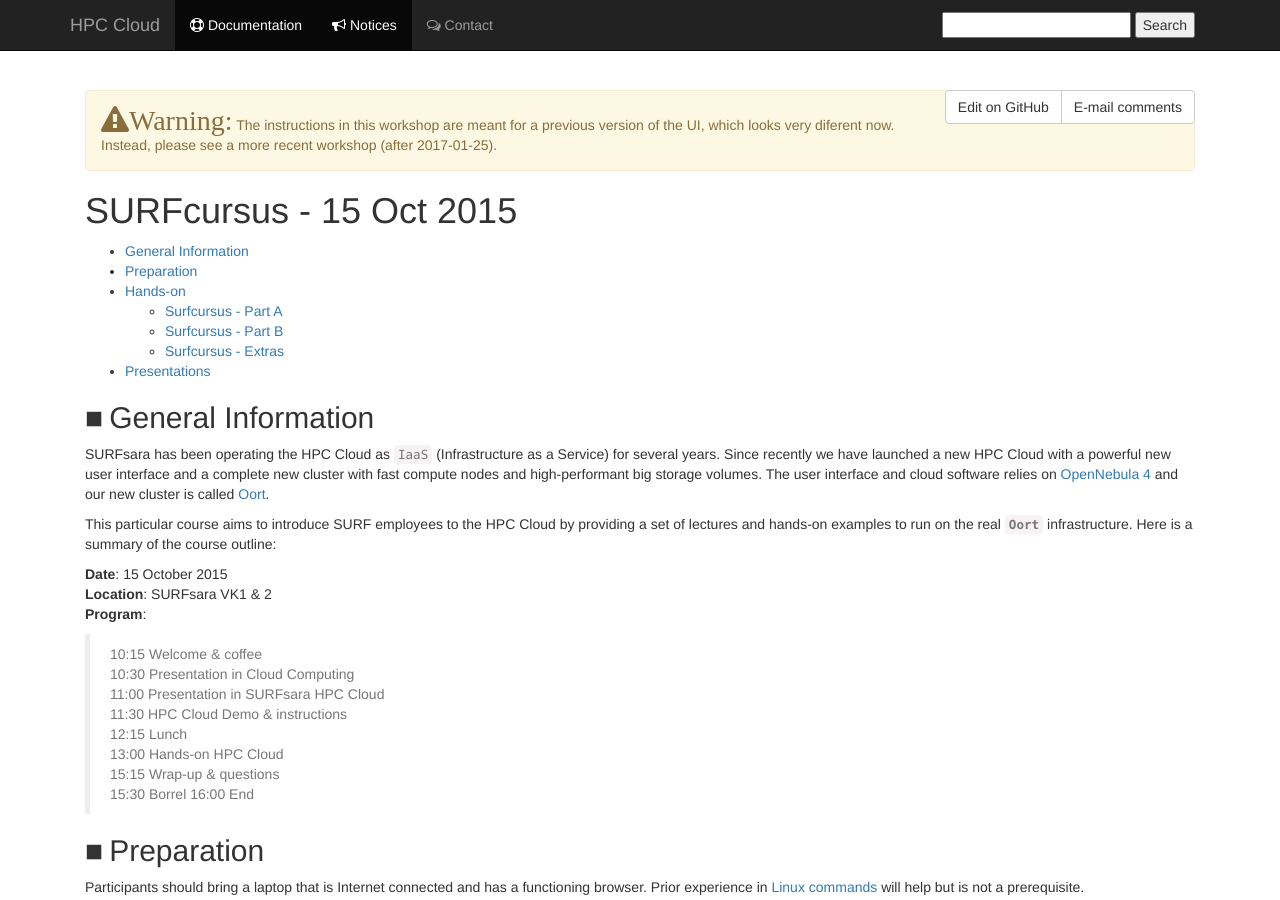
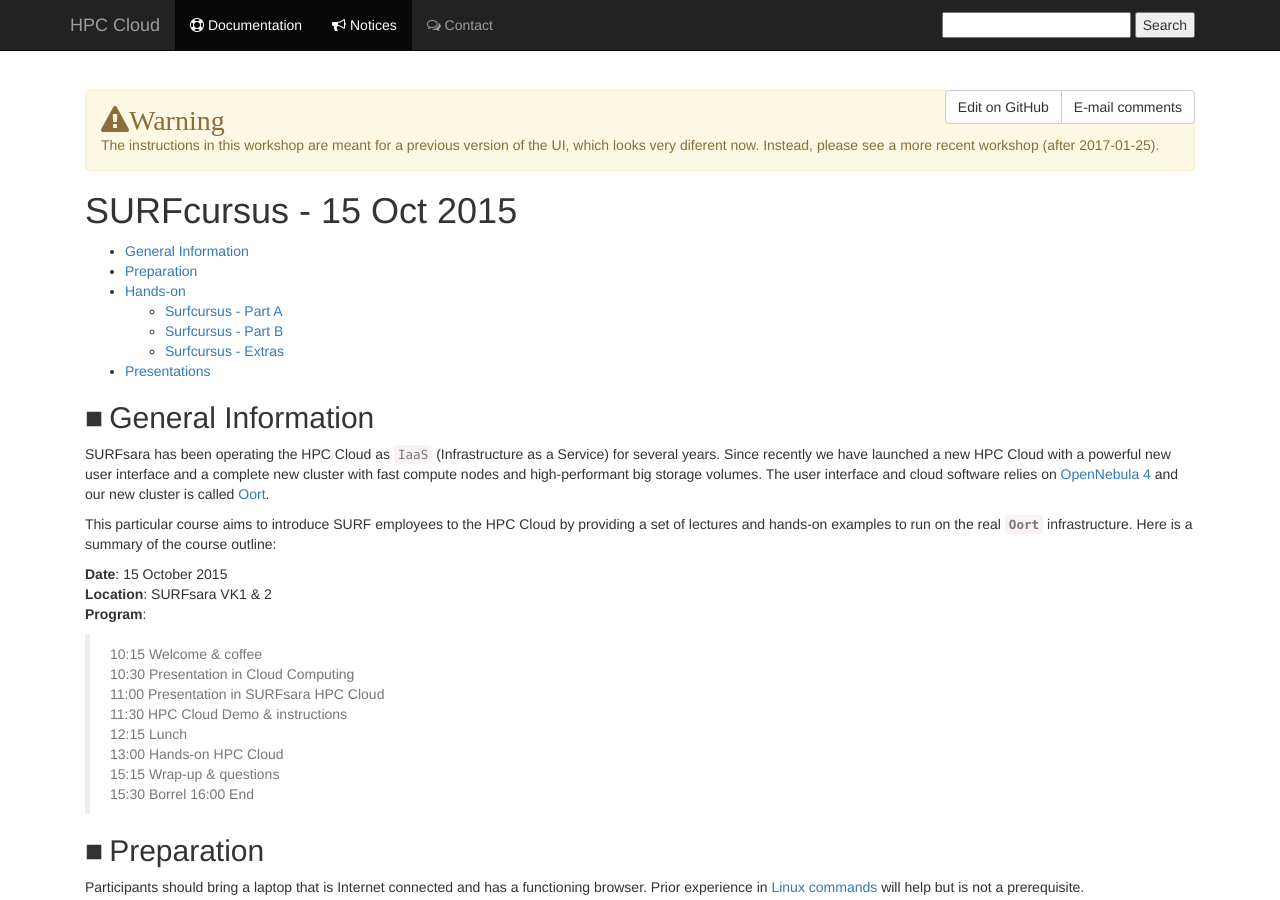
Before and after one commit to sara-nl/clouddocs, a Jekyll site: the page built from surfcursus-2015-Oct-15.markdown, in a window 1280 px wide and 900 px high. Built offline with Jekyll 4.4.1, drawn with Linux system fonts in a browser that asks for light colours; nearby versions of some CDN libraries.

Commit message:
Update surfcursus-2015-Oct-15.markdown

```diff
--- a/surfcursus-2015-Oct-15.markdown
+++ b/surfcursus-2015-Oct-15.markdown
@@ -3,7 +3,7 @@
 ---
 
 <div class="alert alert-warning" markdown="1">
-<i class="fa fa-exclamation-triangle fa-2x" aria-hidden="true">Warning:</i>
+<i class="fa fa-exclamation-triangle fa-2x" aria-hidden="true">Warning</i><br>
 The instructions in this workshop are meant for a previous version of the UI, which looks very diferent now.
 Instead, please see a more recent workshop (after 2017-01-25).
 </div>
```
